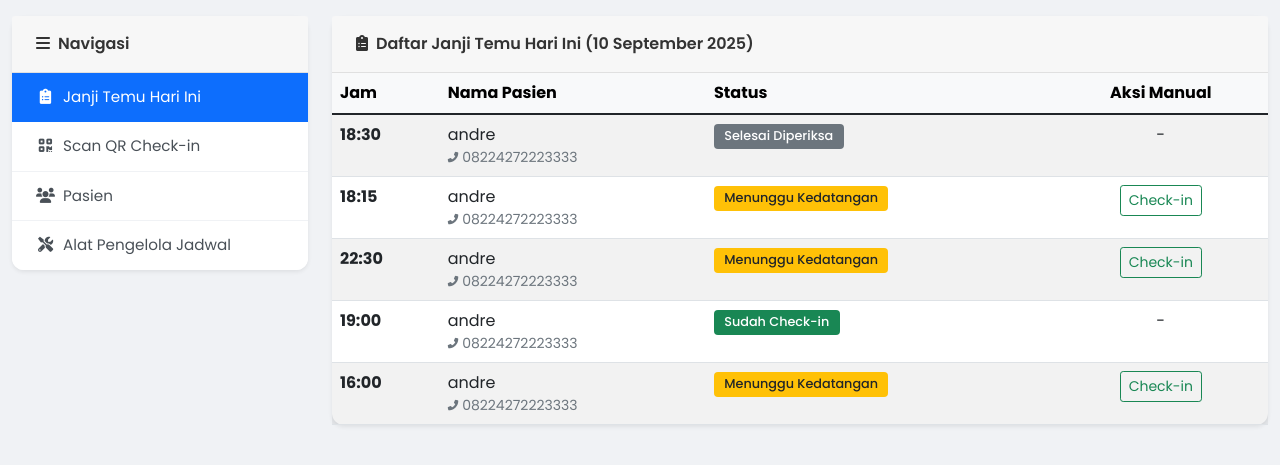
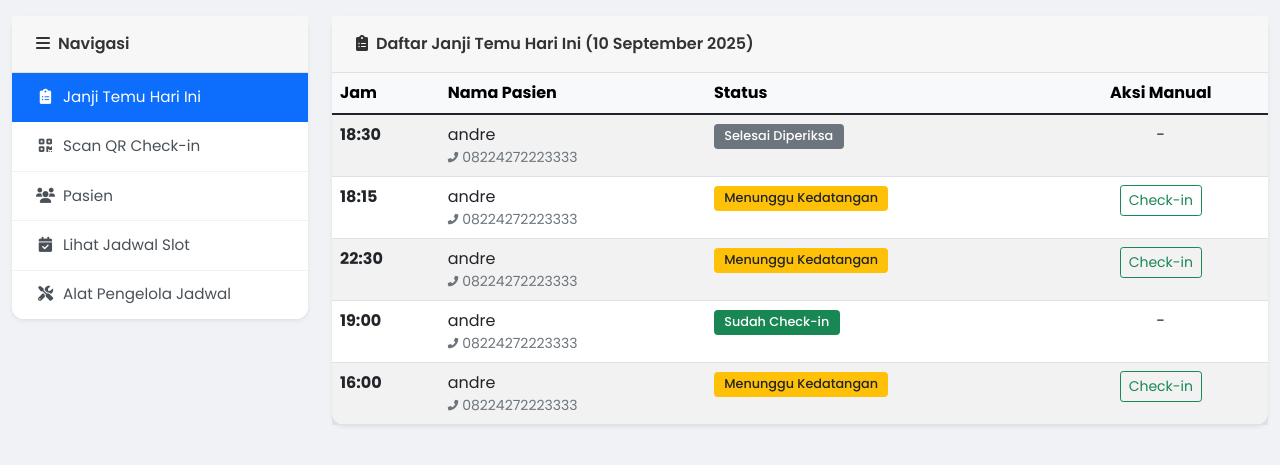
Before and after one commit to Joepyroj/klinik-app, a Flask app: template templates/receptionist_home.html in a window 1280 px wide. Shown: the part 56-521 px from the top of the page. Run offline with Flask 3, Linux system fonts and the light colour scheme; the template is opened without the code that fills it: values that come from a table or form of the project are taken from there, others are empty.

Commit message:
resepsion dashboard lihat slot sudah jadi

```diff
--- a/app.py
+++ b/app.py
@@ -343,6 +343,31 @@ class ReceptionistHomeView(BaseView):
     def is_visible(self):
         return False
 
+class ReceptionistScheduleView(BaseView):
+    @expose('/')
+    def index(self):
+        future_dates_query = db.session.query(func.date(Slot.start_time))\
+            .filter(func.date(Slot.start_time) >= date.today())\
+            .distinct()\
+            .order_by(func.date(Slot.start_time).asc())\
+            .all()
+
+        print("\n--- DEBUG: Memulai proses konversi data ---")
+        available_days = []
+        for i, d_tuple in enumerate(future_dates_query):
+            day_item = d_tuple[0]
+            print(f"--> Memproses item #{i}: '{day_item}' (Tipe data: {type(day_item)})")
+
+            if isinstance(day_item, str):
+                print("    -> Terdeteksi sebagai string, melakukan konversi...")
+                day_item = datetime.strptime(day_item, '%Y-%m-%d').date()
+                print(f"    -> Hasil konversi: '{day_item}' (Tipe data baru: {type(day_item)})")
+
+            if day_item:
+                available_days.append(day_item)
+
+        return self.render('admin/_receptionist_schedule_content.html', available_days=available_days)
+
 class ScheduleManagementView(BaseView):
     @expose('/')
     def index(self):
@@ -392,7 +417,7 @@ def create_app():
     admin.add_view(ReceptionistHomeView(name="Home Resepsionis", endpoint='receptionist'))
     admin.add_view(ScheduleManagementView(name="Alat Pengelola Jadwal", endpoint='schedule_tool'))
     admin.add_view(ReceptionistPatientView(name="Daftar Pasien Resepsionis", endpoint='receptionist_patients'))
-
+    admin.add_view(ReceptionistScheduleView(name="Lihat Jadwal Slot", endpoint='receptionist_schedule'))
     app.register_blueprint(scheduler_bp)
     return app
 
@@ -641,6 +666,47 @@ def get_dates_with_slots():
 
     return jsonify(dates_with_slots)
 
+@app.route('/api/slots-by-date')
+@login_required
+def get_slots_by_date():
+    date_str = request.args.get('date')
+    if not date_str:
+        return jsonify({"error": "Parameter tanggal dibutuhkan"}), 400
+
+    try:
+        selected_date = datetime.strptime(date_str, '%Y-%m-%d').date()
+        start_of_day = datetime.combine(selected_date, datetime.min.time())
+        end_of_day = datetime.combine(selected_date, datetime.max.time())
+
+        slots_query = db.session.query(Slot).options(
+            db.joinedload(Slot.appointment).joinedload(Appointment.patient)
+        ).filter(
+            Slot.start_time.between(start_of_day, end_of_day)
+        ).order_by(
+            Slot.start_time.asc()
+        ).all()
+
+        result = []
+        for slot in slots_query:
+            patient_name = None
+            if slot.is_booked and slot.appointment and slot.appointment.patient:
+                patient_name = slot.appointment.patient.nama
+
+            result.append({
+                'id': slot.id,
+                'time': slot.start_time.strftime('%H:%M'),
+                'is_booked': slot.is_booked,
+                'patient_name': patient_name
+            })
+
+        return jsonify(result)
+
+    except ValueError:
+        return jsonify({"error": "Format tanggal tidak valid. Gunakan YYYY-MM-DD"}), 400
+    except Exception as e:
+        # Menambahkan logging error untuk debugging di server
+        app.logger.error(f"Error fetching slots: {e}")
+        return jsonify({"error": "Terjadi kesalahan di server"}), 500
 
 # --- Admin Panel Routes ---
 @app.route('/admin/login', methods=['GET', 'POST'])
--- a/templates/_receptionist_schedule_content.html
+++ b/templates/admin/_receptionist_schedule_content.html
@@ -13,13 +13,13 @@
     cursor: default;
   }
   .slot-booked {
-    background-color: #f8d7da; /* Merah muda */
+    background-color: #f8d7da;
     border-color: #f5c6cb;
     color: #721c24;
     text-decoration: line-through;
   }
   .slot-available {
-    background-color: #d4edda; /* Hijau muda */
+    background-color: #d4edda;
     border-color: #c3e6cb;
     color: #155724;
   }
@@ -45,7 +45,6 @@
       </p>
       {% endfor %}
     </div>
-
     <div id="slot-section" style="display: none">
       <hr />
       <h6>Detail Jam pada Tanggal Terpilih</h6>
--- a/templates/admin/_receptionist_sidebar.html
+++ b/templates/admin/_receptionist_sidebar.html
@@ -21,6 +21,12 @@
       <i class="fas fa-users fa-fw me-2"></i>Pasien
     </a>
     <a
+      href="{{ url_for('receptionist_schedule.index') }}"
+      class="list-group-item list-group-item-action dynamic-loader"
+    >
+      <i class="fas fa-calendar-check fa-fw me-2"></i>Lihat Jadwal Slot
+    </a>
+    <a
       href="{{ url_for('schedule_tool.index') }}"
       class="list-group-item list-group-item-action dynamic-loader"
     >
@@ -34,33 +40,21 @@
     const navContainer = document.getElementById("receptionist-sidebar-nav");
     const contentArea = document.getElementById("receptionist-content-area");
 
+    // Bagian untuk memuat panel konten (Pasien, Jadwal, dll.)
     navContainer.addEventListener("click", function (e) {
-      // Cari link yang diklik yang memiliki class 'dynamic-loader'
       const link = e.target.closest("a.dynamic-loader");
       if (link) {
-        e.preventDefault(); // Mencegah pindah halaman secara normal
-
-        // Tandai link yang aktif
+        e.preventDefault();
         navContainer
           .querySelectorAll("a")
           .forEach((a) => a.classList.remove("active"));
         link.classList.add("active");
-
         const url = link.getAttribute("href");
-
-        // Tampilkan spinner loading
         contentArea.innerHTML =
           '<div class="d-flex justify-content-center p-5"><div class="spinner-border" role="status"><span class="visually-hidden">Loading...</span></div></div>';
-
-        // Ambil konten dari server
-        fetch(url, {
-          headers: {
-            "X-Requested-With": "XMLHttpRequest",
-          },
-        })
+        fetch(url)
           .then((response) => response.text())
           .then((html) => {
-            // Masukkan konten baru ke dalam "slot"
             contentArea.innerHTML = html;
           })
           .catch((error) => {
@@ -70,5 +64,54 @@
           });
       }
     });
+
+    // Bagian untuk menangani klik tombol tanggal di dalam panel
+    contentArea.addEventListener("click", async function (e) {
+      if (e.target.classList.contains("date-btn")) {
+        const dateButton = e.target;
+        contentArea
+          .querySelectorAll(".date-btn")
+          .forEach((btn) => btn.classList.remove("active"));
+        dateButton.classList.add("active");
+        const selectedDate = dateButton.dataset.date;
+        const slotSection = contentArea.querySelector("#slot-section");
+        const slotDisplay = contentArea.querySelector("#slot-display");
+        if (!slotSection || !slotDisplay) return;
+
+        slotSection.style.display = "block";
+        slotDisplay.innerHTML =
+          '<div class="spinner-border spinner-border-sm" role="status"><span class="visually-hidden">Loading...</span></div>';
+        try {
+          const response = await fetch(
+            `/api/slots-by-date?date=${selectedDate}`
+          );
+          if (!response.ok) throw new Error("Gagal mengambil data slot");
+          const slots = await response.json();
+          slotDisplay.innerHTML = "";
+          if (slots.length > 0) {
+            slots.forEach((slot) => {
+              const slotDiv = document.createElement("div");
+              slotDiv.className = "slot-item";
+              slotDiv.classList.add(
+                slot.is_booked ? "slot-booked" : "slot-available"
+              );
+              let slotContent = slot.time;
+              if (slot.is_booked && slot.patient_name) {
+                slotContent += ` - ${slot.patient_name}`;
+              }
+              slotDiv.textContent = slotContent;
+              slotDisplay.appendChild(slotDiv);
+            });
+          } else {
+            slotDisplay.innerHTML =
+              '<p class="text-muted">Tidak ada jam yang terjadwal untuk tanggal ini.</p>';
+          }
+        } catch (error) {
+          console.error("Error:", error);
+          slotDisplay.innerHTML =
+            '<p class="text-danger">Terjadi kesalahan saat memuat jadwal.</p>';
+        }
+      }
+    });
   });
 </script>
```
Also changed, not shown: clinic.db.
